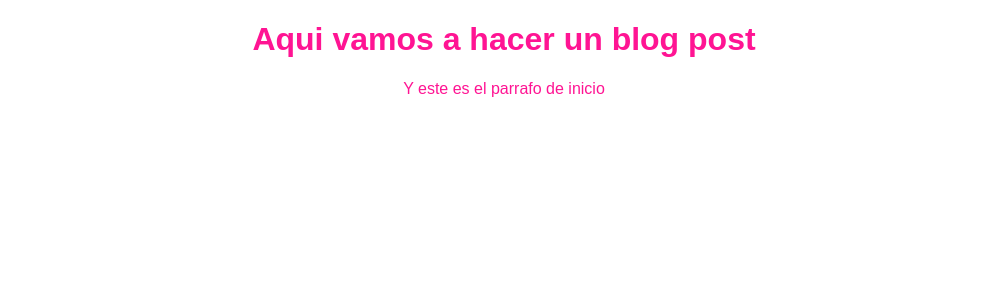
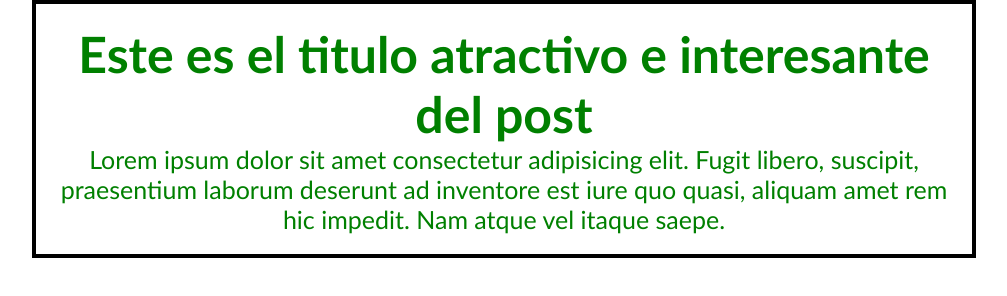
Before and after one commit to xSlowikx/Testing, a plain HTML site: page blogpost.html in a window 1280 px wide. Shown: the whole page, without its empty margins (136-1143 px from the left). Drawn offline with Linux system fonts and the light colour scheme.

Commit message:
Commit al master del blogspot en su version mas reciente

```diff
--- a/blogpost.html
+++ b/blogpost.html
@@ -8,7 +8,9 @@
     <title>Document</title>
 </head>
 <body>
-    <h1>Aqui vamos a hacer un blog post</h1>
-    <p>Y este es el parrafo de inicio</p>
+    <header>
+        <h1>Este es el titulo atractivo e interesante del post</h1>
+        <p>Lorem ipsum dolor sit amet consectetur adipisicing elit. Fugit libero, suscipit, praesentium laborum deserunt ad inventore est iure quo quasi, aliquam amet rem hic impedit. Nam atque vel itaque saepe.</p>
+    </header>
 </body>
 </html>
--- a/css/style.css
+++ b/css/style.css
@@ -1,5 +1,20 @@
+*{
+    margin: 0;
+    padding: 0;
+}
 body{
-    color: deeppink;
+    color: green;
+    text-align: left;
+    font-family: 'Gill Sans', 'Gill Sans MT', Calibri, 'Trebuchet MS', sans-serif;
+    font-size: 25px;
+}
+header{
+    width:70%;
+    margin: 0 auto;
+    padding: 20px;
     text-align: center;
-    font-family: Arial, Helvetica, sans-serif;
+    border: 4px solid black;
 }
+header h1{
+    font-size: 50px;
+}
```
